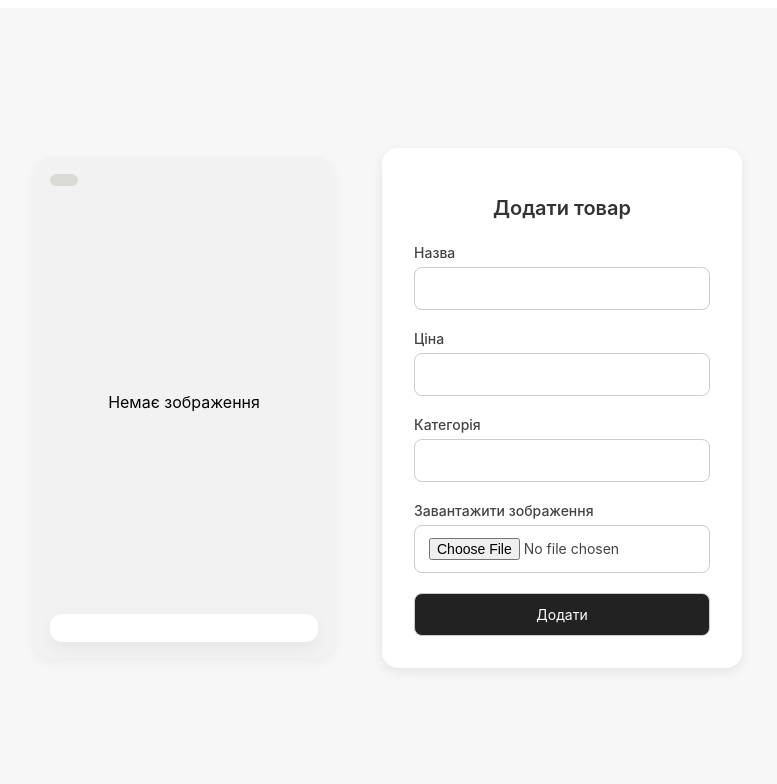
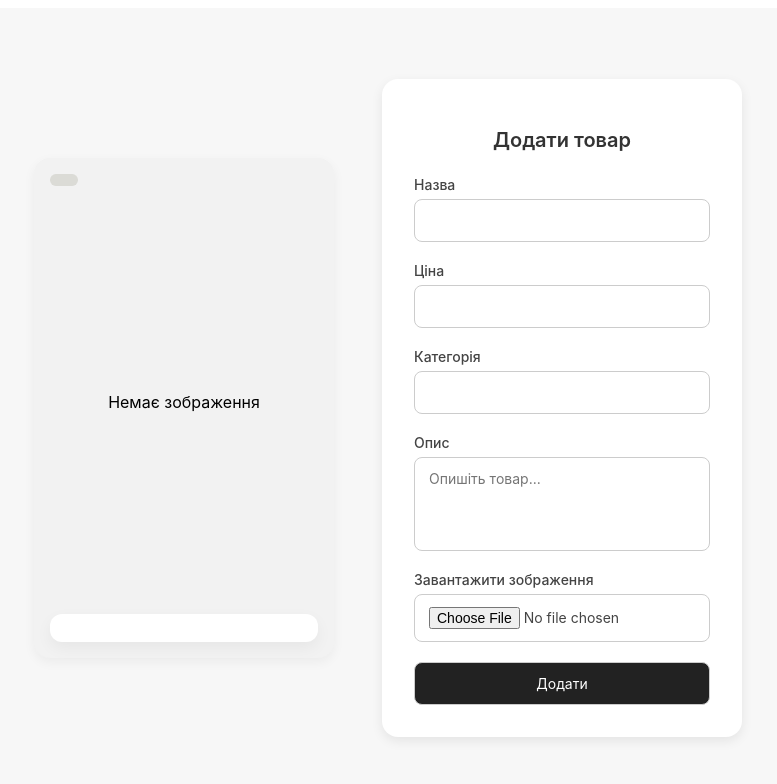
Before and after one commit to kulikp1/furnitureStore, a React (Vite) app: page /admin/addItem in a window 1280 px wide. Shown: the top 784 px of the page, without its empty margins (252-1029 px from the left). Built offline with nearby package versions, Linux system fonts and the light colour scheme.

Commit message:
add textarea

```diff
--- a/src/Components/AddItem/AddItem.jsx
+++ b/src/Components/AddItem/AddItem.jsx
@@ -7,6 +7,7 @@ const AddItem = () => {
     price: "",
     category: "",
     image: "",
+    description: "", // ✅ додано поле опису
   });
 
   const handleChange = (e) => {
@@ -137,6 +138,19 @@ const AddItem = () => {
         </label>
 
         <label className={styles.label}>
+          Опис
+          <textarea
+            className={styles.input}
+            name="description"
+            value={item.description}
+            onChange={handleChange}
+            rows={4}
+            placeholder="Опишіть товар..."
+            required
+          />
+        </label>
+
+        <label className={styles.label}>
           Завантажити зображення
           <input
             type="file"
--- a/src/Components/AddItem/AddItem.module.css
+++ b/src/Components/AddItem/AddItem.module.css
@@ -120,3 +120,7 @@
   border-color: #888;
   outline: none;
 }
+
+textarea {
+  resize: none;
+}
```
